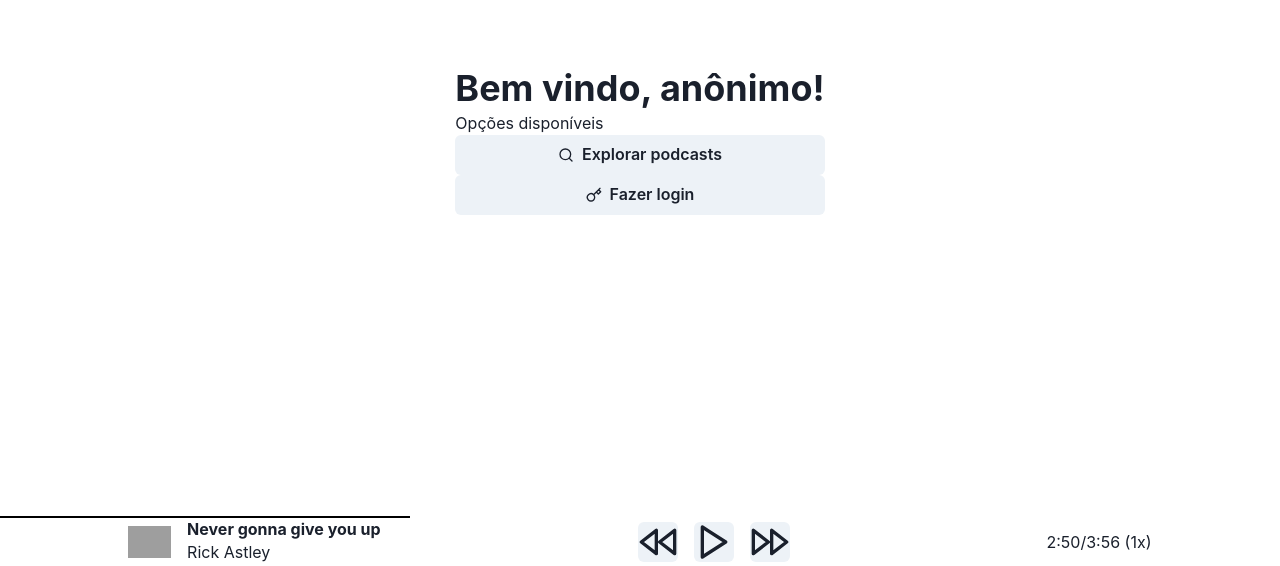
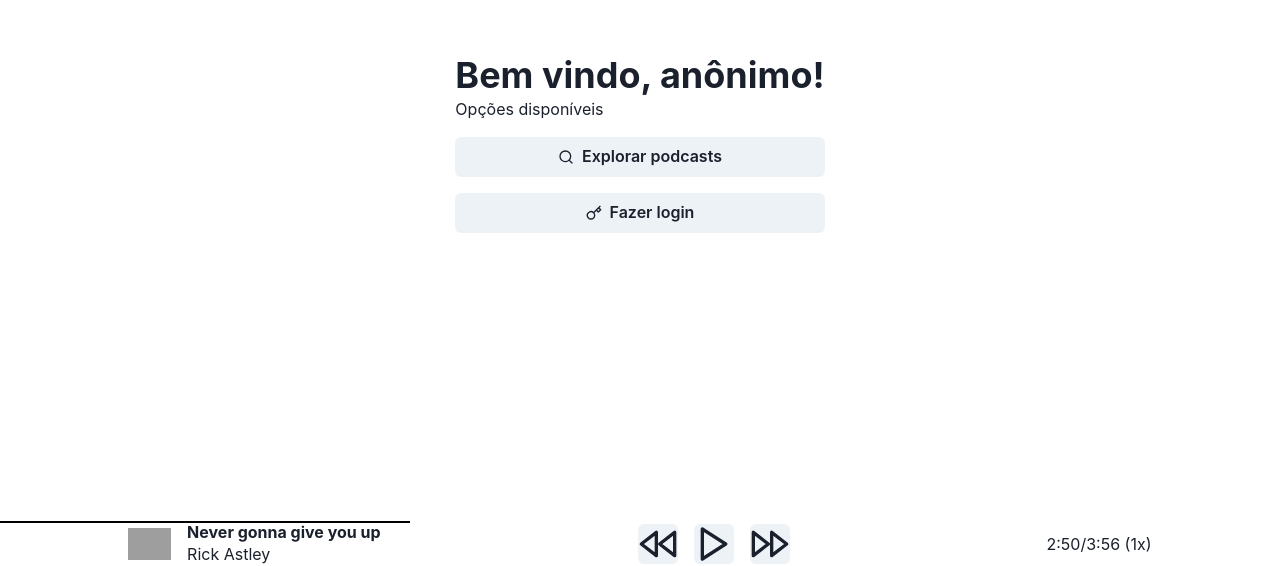
Before and after one commit to lucasew/podcastr-tds, a React (Create React App) app in the folder frontend/: page / in a window 1280 px wide. Shown: the part 234-800 px from the top of the page. Built offline with nearby package versions, Linux system fonts and the light colour scheme; grey boxes are pictures that could not be loaded.

Commit message:
frontend checkpoint
Signed-off-by: lucasew <lucas59356@gmail.com>

```diff
--- a/frontend/src/App.tsx
+++ b/frontend/src/App.tsx
@@ -1,5 +1,5 @@
+import { Flex } from '@chakra-ui/react';
 import './App.css';
-import { Box, Container, Flex } from '@chakra-ui/react';
 import PlayerComponent from './components/Player';
 import RoutesPage from './routes';
 
--- a/frontend/src/components/Player.tsx
+++ b/frontend/src/components/Player.tsx
@@ -1,49 +1,47 @@
-import { IconButton } from "@chakra-ui/button"
-import { Box, Flex, Heading } from "@chakra-ui/layout"
-import {Image, Text} from '@chakra-ui/react'
-import {FiPlay, FiFastForward, FiRewind} from 'react-icons/fi'
+import { IconButton } from "@chakra-ui/button";
+import { Box, Flex, Heading } from "@chakra-ui/layout";
+import { Image, Text } from "@chakra-ui/react";
+import { FiPlay, FiFastForward, FiRewind } from "react-icons/fi";
+import { useNavigate } from "react-router-dom";
 
 export default function PlayerComponent() {
-    const pos = Array(100).fill(true, 0, 32).fill(false, 32, 100)
+  const pos = Array(100).fill(true, 0, 32).fill(false, 32, 100);
+  const navigate = useNavigate();
   return (
     <>
-    <Flex width="100%" direction='row' height='2px'>
-        {pos.map((v, idx) => <Flex key={idx} flex={1} backgroundColor={v ? 'black' : 'white'}/>)}
+      <Flex width="100%" direction="row" height="2px">
+        {pos.map((v, idx) => (
+          <Flex key={idx} flex={1} backgroundColor={v ? "black" : "white"} />
+        ))}
       </Flex>
       <Flex
-        width='100%'
-        height='3rem'
-        alignItems='center'
-        justifyContent='space-around'
+        width="100%"
+        alignItems="center"
+        justifyContent="space-around"
+        flexWrap="wrap"
       >
-        <Flex alignItems='center'>
+        <Flex
+          alignItems="center"
+          onClick={() => navigate('now-playing')}
+          cursor='pointer'
+        >
           <Image
-                maxHeight='2rem'
+            maxHeight="2rem"
             src="https://external-content.duckduckgo.com/iu/?u=https%3A%2F%2Fep01.epimg.net%2Fverne%2Fimagenes%2F2017%2F07%2F28%2Farticulo%2F1501238709_606186_1501240719_noticia_normal.jpg&f=1&nofb=1"
-                marginRight='1rem'
+            marginRight="1rem"
           />
-            <Flex direction='column'>
-                <Heading size='sm'>Never gonna give you up</Heading>
+          <Flex direction="column">
+            <Heading size="sm">Never gonna give you up</Heading>
             <Text>Rick Astley</Text>
           </Flex>
         </Flex>
         <Box>
-            <IconButton
-                aria-label="voltar"
-                as={FiRewind}
-            />
-            <IconButton
-                aria-label="play/pause"
-                as={FiPlay}
-                marginX='1rem'
-            />
-            <IconButton
-                aria-label="avançar"
-                as={FiFastForward}
-            />
+          <IconButton aria-label="voltar" as={FiRewind} />
+          <IconButton aria-label="play/pause" as={FiPlay} marginX="1rem" />
+          <IconButton aria-label="avançar" as={FiFastForward} />
         </Box>
         <Text>2:50/3:56 (1x)</Text>
       </Flex>
     </>
-   )
+  );
 }
--- /dev/null
+++ b/frontend/src/constants.ts
@@ -0,0 +1 @@
+export const API_BASEURL = "localhost:3333"
--- a/frontend/src/index.tsx
+++ b/frontend/src/index.tsx
@@ -3,11 +3,14 @@ import ReactDOM from 'react-dom';
 import './index.css';
 import App from './App';
 import { ChakraProvider } from '@chakra-ui/react';
+import {BrowserRouter} from 'react-router-dom'
 
 ReactDOM.render(
   <React.StrictMode>
     <ChakraProvider resetCSS>
-      <App />
+      <BrowserRouter>
+        <App />
+        </BrowserRouter>
     </ChakraProvider>
   </React.StrictMode>,
   document.getElementById('root')
--- /dev/null
+++ b/frontend/src/pages/NowPlaying.tsx
@@ -0,0 +1,9 @@
+import { Heading } from "@chakra-ui/layout";
+
+export default function NowPlayingPage() {
+    return (
+        <>
+            <Heading>Now playing</Heading>
+        </>
+    )
+}
--- a/frontend/src/pages/index.tsx
+++ b/frontend/src/pages/index.tsx
@@ -1,14 +1,14 @@
 import { Button } from "@chakra-ui/button";
 import { Flex, Heading } from "@chakra-ui/layout";
-import {Text, Icon} from '@chakra-ui/react'
-import {FiSearch, FiKey} from 'react-icons/fi'
+import { Icon, Text } from '@chakra-ui/react';
+import { FiKey, FiSearch } from 'react-icons/fi';
 
 export default function MainPage() {
     return (
         <Flex maxWidth='md' direction='column'>
             <Heading>Bem vindo, anônimo!</Heading>
             <Text>Opções disponíveis</Text>
-            <Button leftIcon={<Icon as={FiSearch}/>}>Explorar podcasts</Button>
+            <Button marginY='1rem' leftIcon={<Icon as={FiSearch}/>}>Explorar podcasts</Button>
             <Button leftIcon={<Icon as={FiKey}/>}>Fazer login</Button>
         </Flex>
     )
--- a/frontend/src/routes.tsx
+++ b/frontend/src/routes.tsx
@@ -1,15 +1,15 @@
 import { Flex } from "@chakra-ui/react";
-import {BrowserRouter, Route, Routes} from 'react-router-dom'
+import { Route, Routes } from 'react-router-dom';
 import MainPage from "./pages";
+import NowPlayingPage from "./pages/NowPlaying";
 
 export default function RoutesPages() {
     return (
       <Flex flex={1} alignItems='center' justifyContent='center'>
-          <BrowserRouter>
-            <Routes>
-            <Route path="/" element={<MainPage/>}/>
-            </Routes>
-          </BrowserRouter>
+        <Routes>
+          <Route path="/" element={<MainPage/>}/>
+          <Route path="/now-playing" element={<NowPlayingPage/>}/>
+        </Routes>
       </Flex>
     )
 }
```
Lines whose indentation alone changed are shown as unchanged.
